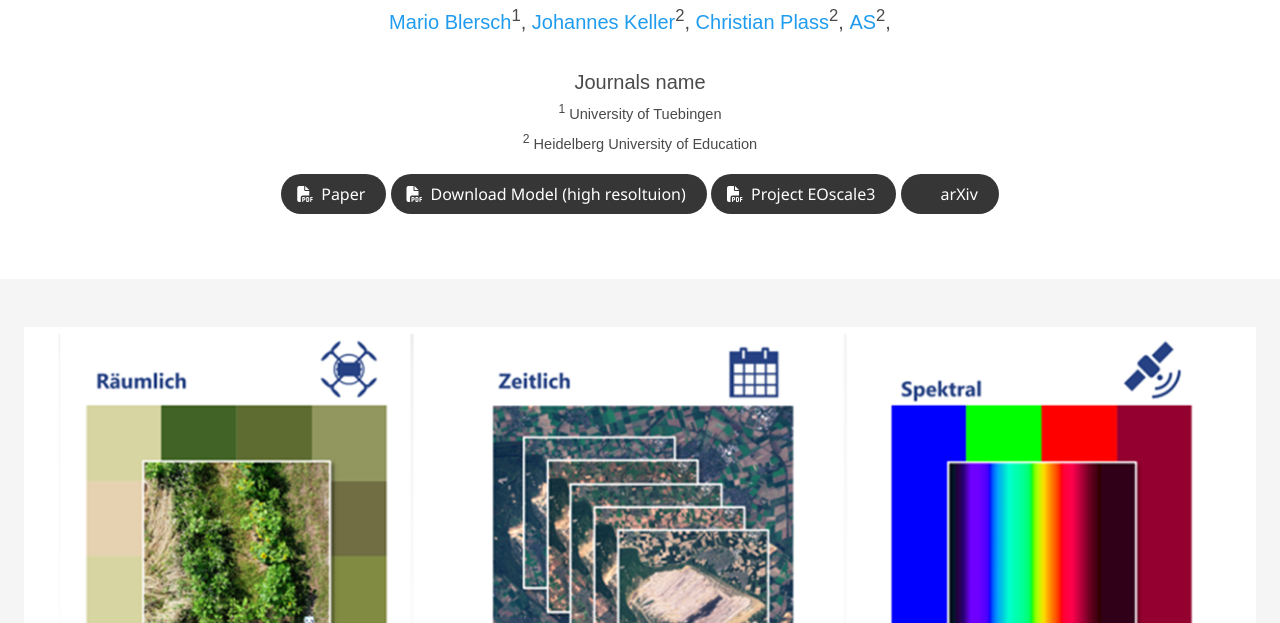
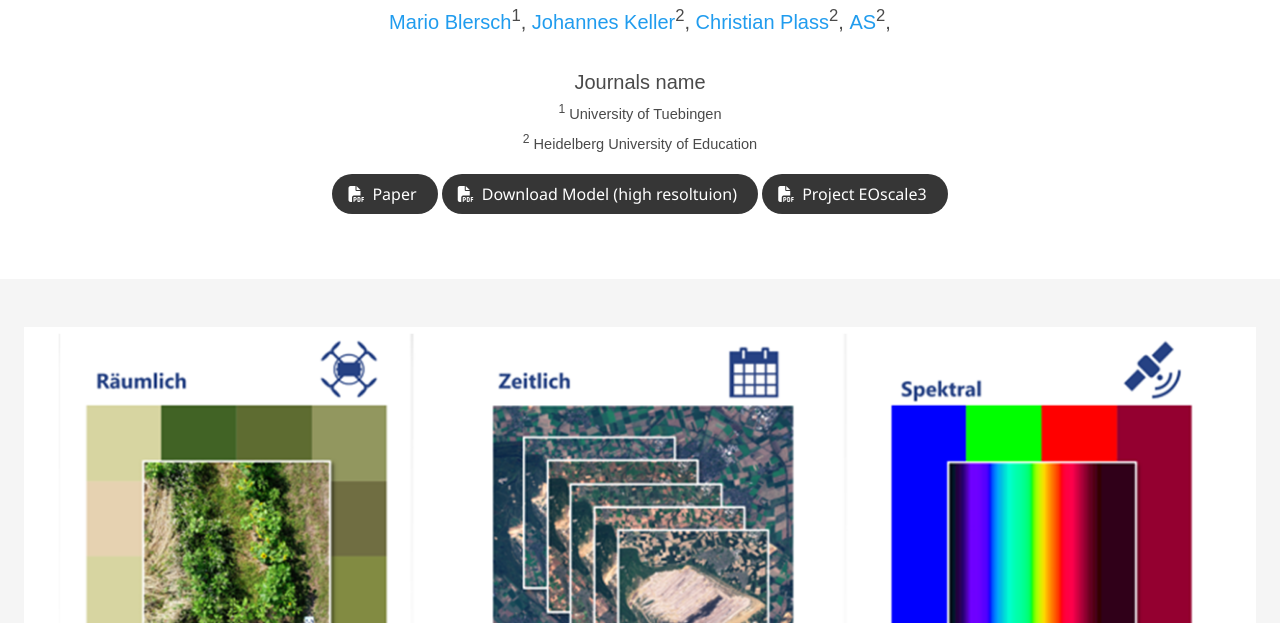
Before and after one commit to GeowazM/CorEO, a plain HTML site: page index.html in a window 1280 px wide. Shown: the part 177-800 px from the top of the page. Drawn offline with nearby package versions, Linux system fonts and the light colour scheme; some icons are missing; a web font is replaced by a local one.

Commit message:
Remove arXiv abstract link from index.html
Removed the arXiv abstract link from the project section.

```diff
--- a/index.html
+++ b/index.html
@@ -107,14 +107,7 @@
                     </a>
                   </span>
 
-                <!-- ArXiv abstract Link -->
-                <span class="link-block">
-                  <a href="https://arxiv.org/abs/<ARXIV PAPER ID>" target="_blank"
-                  class="external-link button is-normal is-rounded is-dark">
-                  <span class="icon">
-                    <i class="ai ai-arxiv"></i>
-                  </span>
-                  <span>arXiv</span>
+
                 </a>
               </span>
             </div>
```
